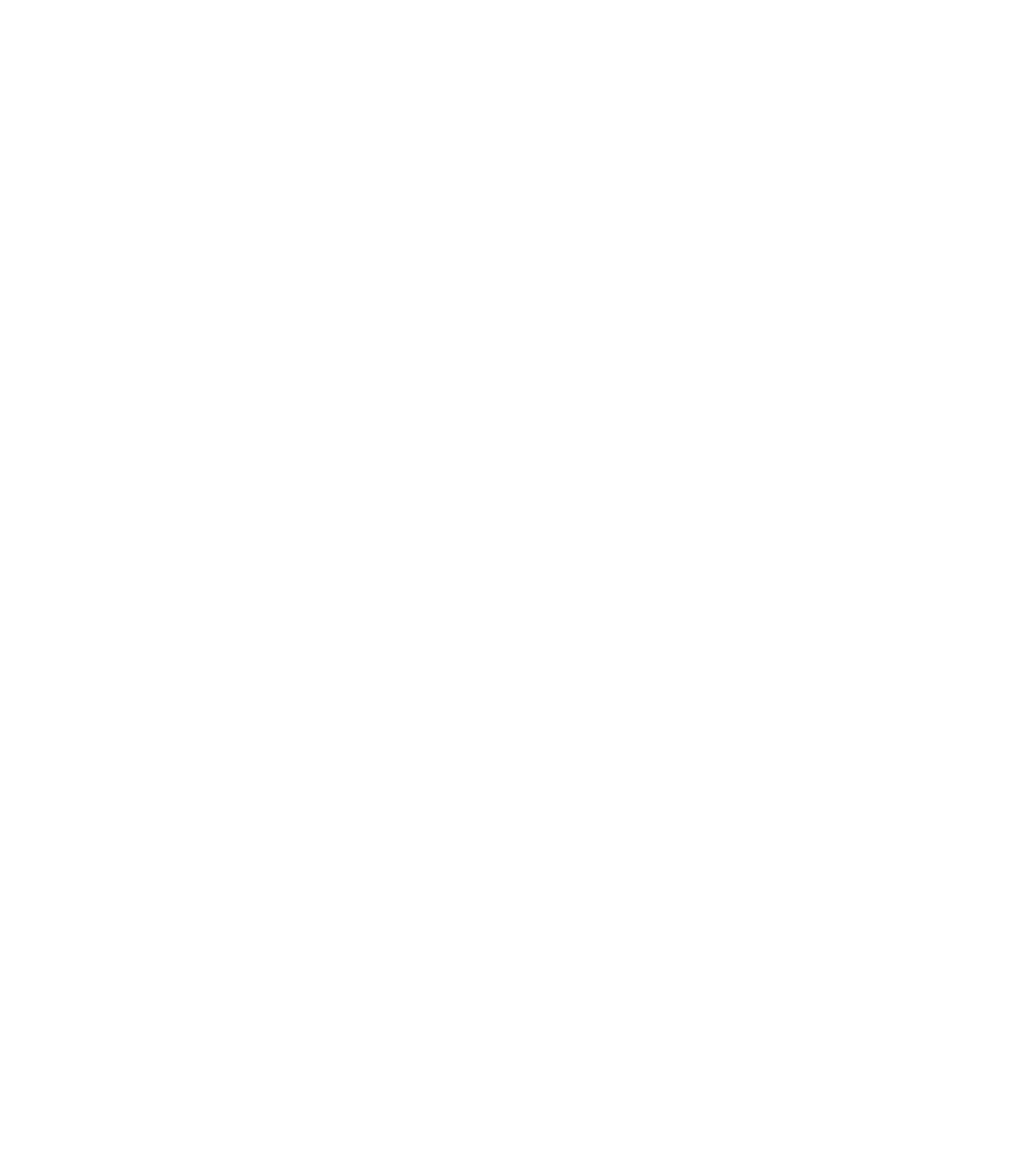
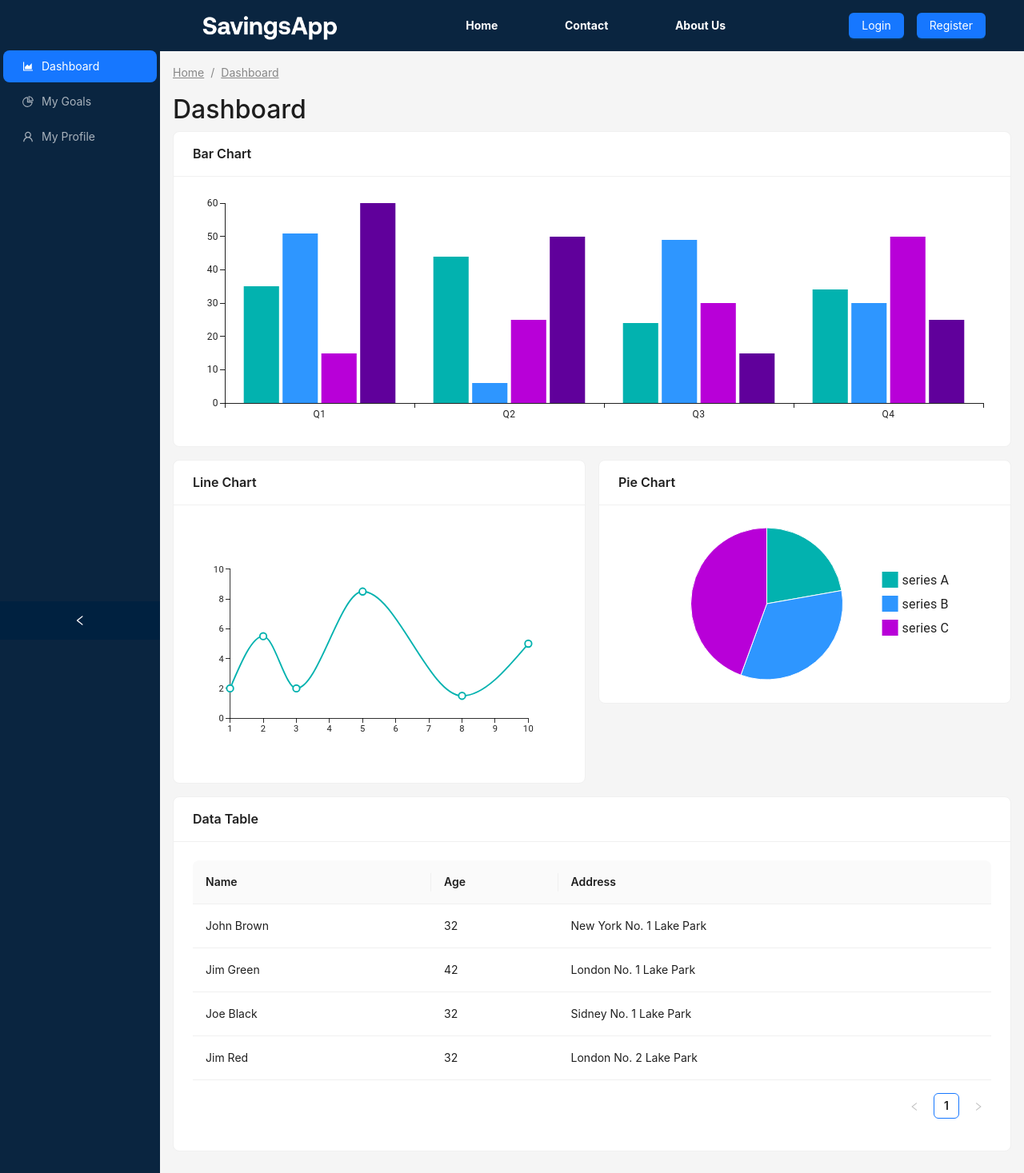
Before and after one commit to Artan0/savingsAppFE, a React (Create React App) app: page /dashboard in a window 1280 px wide. Before the commit this address had no page. Shown: the top 1467 px of the page at 80% size. Before the commit the page ends 800 px from the top, so only its background shows below. Built offline with nearby package versions, Linux system fonts and the light colour scheme.

Commit message:
Dashboard page implemented loggedin user permissions updated

```diff
--- a/src/App.tsx
+++ b/src/App.tsx
@@ -10,6 +10,7 @@ import GoalDetails from './pages/Goal-details';
 import EditGoal from './pages/Edit-goal';
 import Profile from './pages/Profile';
 import { UserProvider } from './context/User-context';
+import Dashboard from './pages/Dashboard';
 
 function App() {
   return (
@@ -25,6 +26,7 @@ function App() {
           <Route path='/goals/:id' element={<GoalDetails />} />
           <Route path='/goal/edit/:id' element={<EditGoal />} />
           <Route path='/profile' element={<Profile />} />
+          <Route path='/dashboard' element={<Dashboard />} />
           {/*routes here*/}
         </Routes>
       </Router>
--- a/src/components/common/header.tsx
+++ b/src/components/common/header.tsx
@@ -167,6 +167,15 @@ const CustomHeader: React.FC<CustomHeaderProps> = ({ isMenuOpen }) => {
                         <NavItem><Link to="/" style={{ textDecoration: 'none', color: '#fff' }}>Home</Link></NavItem>
                         <NavItem><Link to="/contact" style={{ textDecoration: 'none', color: '#fff' }}>Contact</Link></NavItem>
                         <NavItem><Link to="/about" style={{ textDecoration: 'none', color: '#fff' }}>About Us</Link></NavItem>
+                        {user ? (
+                            <>
+                                <NavItem><Link to="/dashboard" style={{ textDecoration: 'none', color: '#fff' }}>Dashboard</Link></NavItem>
+
+                            </>
+                        ) :
+                            (
+                                <></>
+                            )}
                     </NavList>
                     <UserSection>
                         {user ? (
@@ -176,9 +185,9 @@ const CustomHeader: React.FC<CustomHeaderProps> = ({ isMenuOpen }) => {
                             </>
                         ) : (
                             <AuthList>
-                                <Button type="primary" ><Link to="/auth" style={{ textDecoration: 'none', color: '#fff' }}>Login</Link></Button>
+                                <Link to="/auth" style={{ textDecoration: 'none', color: '#fff' }}><Button type="primary" >Login</Button></Link>
                                 <span className='mx-2'></span>
-                                <Button type="primary" ><Link to="/auth" style={{ textDecoration: 'none', color: '#fff' }}>Register</Link></Button>
+                                <Link to="/auth" style={{ textDecoration: 'none', color: '#fff' }}><Button type="primary" >Register</Button></Link>
                             </AuthList>
                         )}
                     </UserSection>
--- a/src/layouts/admin-layout.tsx
+++ b/src/layouts/admin-layout.tsx
@@ -1,5 +1,5 @@
 import React, { ReactNode, useEffect, useState } from 'react';
-import { PieChartOutlined, UserOutlined } from '@ant-design/icons';
+import { PieChartOutlined, UserOutlined, AreaChartOutlined } from '@ant-design/icons';
 import type { MenuProps } from 'antd';
 import { Breadcrumb, Layout, Menu, theme } from 'antd';
 import { Link, useLocation, useNavigate } from 'react-router-dom';
@@ -37,22 +37,25 @@ const AdminLayout: React.FC<CustomLayoutProps> = ({ children }) => {
     const location = useLocation();
     const navigate = useNavigate();
 
-    const [selectedKey, setSelectedKey] = useState<string>('1');
+    const [selectedKey, setSelectedKey] = useState<string>('');
     const [isMenuOpen, setIsMenuOpen] = useState(false);
 
     const toggleMenu = () => {
         setIsMenuOpen(prevState => !prevState);
     };
     const items: MenuItem[] = [
-        getItem('My Goals', '1', <PieChartOutlined />, undefined, () => navigate('/goals')),
-        getItem('My Profile', '2', <UserOutlined />, undefined, () => navigate('/profile')),
+        getItem('Dashboard', '1', <AreaChartOutlined />, undefined, () => navigate('/dashboard')),
+        getItem('My Goals', '2', <PieChartOutlined />, undefined, () => navigate('/goals')),
+        getItem('My Profile', '3', <UserOutlined />, undefined, () => navigate('/profile')),
     ];
 
     useEffect(() => {
         if (location.pathname === '/goals') {
-            setSelectedKey('1');
+            setSelectedKey('2');
         } else if (location.pathname === '/profile') {
-            setSelectedKey('2');
+            setSelectedKey('3');
+        } else if (location.pathname === '/dashboard') {
+            setSelectedKey('1')
         }
     }, [location]);
 
@@ -70,7 +73,7 @@ const AdminLayout: React.FC<CustomLayoutProps> = ({ children }) => {
             <Sider style={{ backgroundColor: '#0a2540' }} collapsible collapsed={collapsed} onCollapse={(value) => setCollapsed(value)}>
                 <div className="demo-logo-vertical" />
                 <Menu
-                    style={{ backgroundColor: '#0a2540' }}
+                    style={{ backgroundColor: '#0a2540', marginTop: '3.7rem' }}
                     theme='dark'
                     selectedKeys={[selectedKey]}
                     mode="inline"
--- /dev/null
+++ b/src/pages/Dashboard.tsx
@@ -0,0 +1,115 @@
+import React from 'react';
+import { Table, Row, Col, Card } from 'antd';
+import { BarChart, LineChart, PieChart } from "@mui/x-charts";
+import AdminLayout from "../layouts/admin-layout";
+import styled from 'styled-components';
+
+// Sample data for the table
+const tableData = [
+    { key: '1', name: 'John Brown', age: 32, address: 'New York No. 1 Lake Park' },
+    { key: '2', name: 'Jim Green', age: 42, address: 'London No. 1 Lake Park' },
+    { key: '3', name: 'Joe Black', age: 32, address: 'Sidney No. 1 Lake Park' },
+    { key: '4', name: 'Jim Red', age: 32, address: 'London No. 2 Lake Park' },
+];
+
+// Table columns
+const columns = [
+    {
+        title: 'Name',
+        dataIndex: 'name',
+        key: 'name',
+    },
+    {
+        title: 'Age',
+        dataIndex: 'age',
+        key: 'age',
+    },
+    {
+        title: 'Address',
+        dataIndex: 'address',
+        key: 'address',
+    },
+];
+
+const ChartContainer = styled.div`
+    height: 100%;
+    display: flex;
+    justify-content: center;
+    align-items: center;
+`;
+
+const ResponsiveCol = styled(Col)`
+    @media (max-width: 1090px) {
+        width: 100% !important;
+    }
+`;
+
+const Dashboard: React.FC = () => {
+    return (
+        <AdminLayout>
+            <h2>Dashboard</h2>
+            <Row gutter={[16, 16]}>
+                <Col xs={24} lg={24}>
+                    <Card title="Bar Chart">
+                        <ChartContainer>
+                            <BarChart
+                                series={[
+                                    { data: [35, 44, 24, 34] },
+                                    { data: [51, 6, 49, 30] },
+                                    { data: [15, 25, 30, 50] },
+                                    { data: [60, 50, 15, 25] },
+                                ]}
+                                height={290}
+                                xAxis={[{ data: ['Q1', 'Q2', 'Q3', 'Q4'], scaleType: 'band' }]}
+                                margin={{ top: 10, bottom: 30, left: 40, right: 10 }}
+                            />
+                        </ChartContainer>
+                    </Card>
+                </Col>
+                <ResponsiveCol xs={24} lg={12}>
+                    <Card title="Line Chart">
+                        <ChartContainer>
+                            <LineChart
+                                xAxis={[{ data: [1, 2, 3, 5, 8, 10] }]}
+                                series={[
+                                    {
+                                        data: [2, 5.5, 2, 8.5, 1.5, 5],
+                                    },
+                                ]}
+                                width={500}
+                                height={300}
+                            />
+                        </ChartContainer>
+                    </Card>
+                </ResponsiveCol>
+                <ResponsiveCol xs={24} lg={12}>
+                    <Card title="Pie Chart">
+                        <ChartContainer>
+                            <PieChart
+                                series={[
+                                    {
+                                        data: [
+                                            { id: 0, value: 10, label: 'series A' },
+                                            { id: 1, value: 15, label: 'series B' },
+                                            { id: 2, value: 20, label: 'series C' },
+                                        ],
+                                    },
+                                ]}
+                                width={400}
+                                height={200}
+                            />
+                        </ChartContainer>
+                    </Card>
+                </ResponsiveCol>
+                <Col xs={24} lg={24}>
+                    <Card title="Data Table">
+                        <Table columns={columns} dataSource={tableData} />
+                    </Card>
+                </Col>
+            </Row>
+
+        </AdminLayout>
+    );
+};
+
+export default Dashboard;
```
